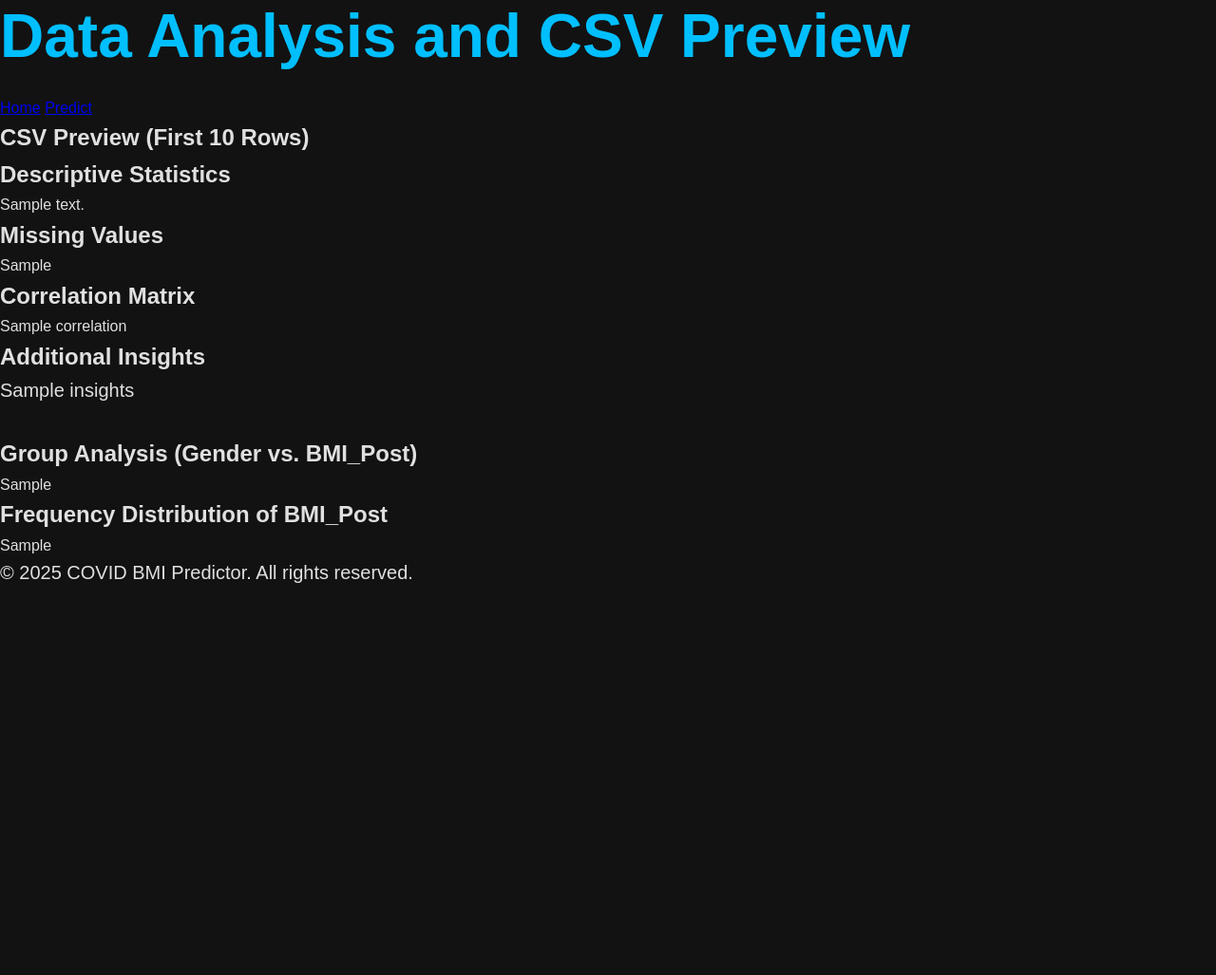
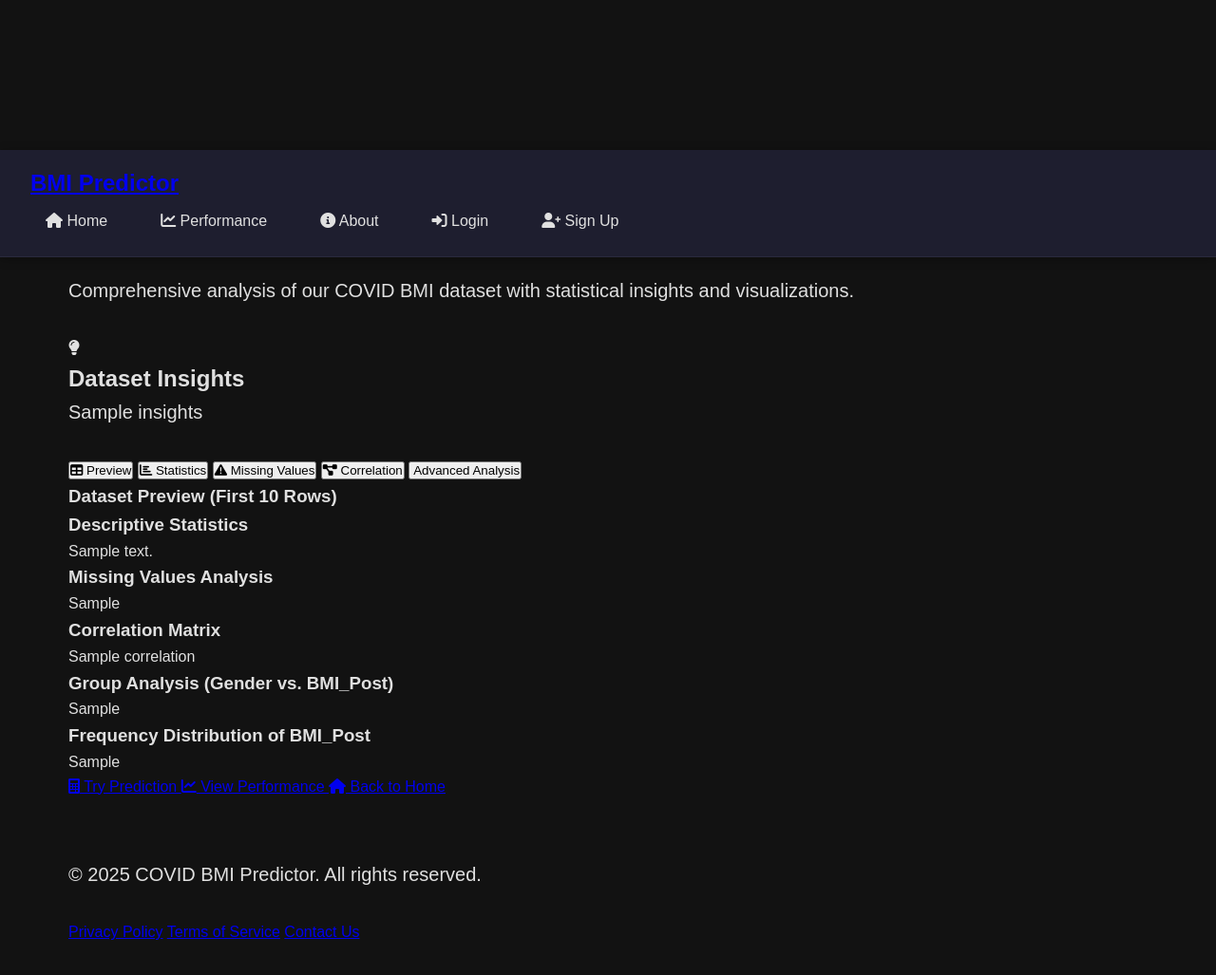
Before and after one commit to kunalshinde1214/PracticeBMI, a Flask app: template templates/data_analysis.html in a window 1280 px wide. Shown: the whole page at 95% size. Before the commit the page ends 614 px from the top, so only its background shows below. Run offline with Flask 3, Linux system fonts and the light colour scheme; the template is opened without the code that fills it: most values are stand-ins (such as "Sample title", 1, 10 or a date in 2020); a map, chart or similar area stays blank; parts of the project's set-up code (start-up, migrations or seed data) failed here and were passed over.

Commit message:
Update data_analysis.html

```diff
--- a/templates/data_analysis.html
+++ b/templates/data_analysis.html
@@ -1,70 +1,135 @@
-<!DOCTYPE html>
-<html lang="en">
-<head>
-  <meta charset="UTF-8">
-  <meta name="viewport" content="width=device-width, initial-scale=1.0">
-  <title>Data Analysis & CSV Preview</title>
-  <link rel="stylesheet" href="{{ url_for('static', filename='styles.css') }}">
-</head>
-<body>
-  <header>
-    <h1>Data Analysis and CSV Preview</h1>
-    <nav>
-      <a href="{{ url_for('home') }}">Home</a>
-      <a href="{{ url_for('form') }}">Predict</a>
-      <!-- Add more navigation links as needed -->
-    </nav>
-  </header>
+{% extends "base.html" %}
 
-  <section>
-    <h2>CSV Preview (First 10 Rows)</h2>
-    <div>
+{% block title %}Data Analysis - COVID BMI Predictor{% endblock %}
+
+{% block content %}
+<div class="container">
+    <!-- Header -->
+    <div class="page-header floating-card" data-delay="0">
+        <h1 class="page-title">Data Analysis & Dataset Preview</h1>
+        <p class="page-subtitle">
+            Comprehensive analysis of our COVID BMI dataset with statistical insights and visualizations.
+        </p>
+    </div>
+
+    <!-- Dataset Insights -->
+    <div class="insights-section floating-card" data-delay="0.2">
+        <div class="glass-card insights-container">
+            <div class="insights-header">
+                <i class="fas fa-lightbulb insights-icon"></i>
+                <h2>Dataset Insights</h2>
+            </div>
+            <p class="insights-text">{{ insights }}</p>
+        </div>
+    </div>
+
+    <!-- Analysis Tabs -->
+    <div class="analysis-tabs floating-card" data-delay="0.4">
+        <div class="glass-card tabs-container">
+            <div class="tab-buttons">
+                <button class="tab-button active" onclick="showTab('preview')">
+                    <i class="fas fa-table"></i> Preview
+                </button>
+                <button class="tab-button" onclick="showTab('statistics')">
+                    <i class="fas fa-chart-bar"></i> Statistics
+                </button>
+                <button class="tab-button" onclick="showTab('missing')">
+                    <i class="fas fa-exclamation-triangle"></i> Missing Values
+                </button>
+                <button class="tab-button" onclick="showTab('correlation')">
+                    <i class="fas fa-project-diagram"></i> Correlation
+                </button>
+                <button class="tab-button" onclick="showTab('analysis')">
+                    <i class="fas fa-analytics"></i> Advanced Analysis
+                </button>
+            </div>
+
+            <div class="tab-content">
+                <div id="preview" class="tab-pane active">
+                    <h3>Dataset Preview (First 10 Rows)</h3>
+                    <div class="table-wrapper">
                         {{ preview|safe }}
                     </div>
-  </section>
+                </div>
 
-  <section>
-    <h2>Descriptive Statistics</h2>
-    <div>
+                <div id="statistics" class="tab-pane">
+                    <h3>Descriptive Statistics</h3>
+                    <div class="table-wrapper">
                         {{ description|safe }}
                     </div>
-  </section>
+                </div>
 
-  <section>
-    <h2>Missing Values</h2>
-    <div>
+                <div id="missing" class="tab-pane">
+                    <h3>Missing Values Analysis</h3>
+                    <div class="table-wrapper">
                         {{ missing_values|safe }}
                     </div>
-  </section>
+                </div>
 
-  <section>
-    <h2>Correlation Matrix</h2>
-    <div>
+                <div id="correlation" class="tab-pane">
+                    <h3>Correlation Matrix</h3>
+                    <div class="table-wrapper">
                         {{ correlation|safe }}
                     </div>
-  </section>
+                </div>
 
-  <section>
-    <h2>Additional Insights</h2>
-    <p>{{ insights }}</p>
-  </section>
-
-  <section>
-    <h2>Group Analysis (Gender vs. BMI_Post)</h2>
-    <div>
+                <div id="analysis" class="tab-pane">
+                    <h3>Group Analysis (Gender vs. BMI_Post)</h3>
+                    <div class="table-wrapper">
                         {{ group_analysis|safe }}
                     </div>
-  </section>
 
-  <section>
-    <h2>Frequency Distribution of BMI_Post</h2>
-    <div>
+                    <h3>Frequency Distribution of BMI_Post</h3>
+                    <div class="table-wrapper">
                         {{ freq_distribution|safe }}
                     </div>
-  </section>
+                </div>
+            </div>
+        </div>
+    </div>
 
-  <footer>
-    <p>&copy; 2025 COVID BMI Predictor. All rights reserved.</p>
-  </footer>
-</body>
-</html>
+    <!-- Action Buttons -->
+    <div class="action-buttons floating-card" data-delay="0.6">
+        <a href="{{ url_for('form') }}" class="btn btn-primary btn-glow">
+            <i class="fas fa-calculator"></i>
+            Try Prediction
+        </a>
+        <a href="{{ url_for('model_performance_route') }}" class="btn btn-secondary">
+            <i class="fas fa-chart-line"></i>
+            View Performance
+        </a>
+        <a href="{{ url_for('home') }}" class="btn btn-secondary">
+            <i class="fas fa-home"></i>
+            Back to Home
+        </a>
+    </div>
+</div>
+{% endblock %}
+
+{% block extra_scripts %}
+<script>
+function showTab(tabName) {
+    // Hide all tab panes
+    const tabPanes = document.querySelectorAll('.tab-pane');
+    tabPanes.forEach(pane => pane.classList.remove('active'));
+
+    // Remove active class from all buttons
+    const tabButtons = document.querySelectorAll('.tab-button');
+    tabButtons.forEach(button => button.classList.remove('active'));
+
+    // Show selected tab pane
+    document.getElementById(tabName).classList.add('active');
+
+    // Add active class to clicked button
+    event.target.closest('.tab-button').classList.add('active');
+}
+
+// Make tables responsive
+document.addEventListener('DOMContentLoaded', function() {
+    const tables = document.querySelectorAll('table');
+    tables.forEach(table => {
+        table.classList.add('responsive-table');
+    });
+});
+</script>
+{% endblock %}
```
Lines whose indentation alone changed are shown as unchanged.
